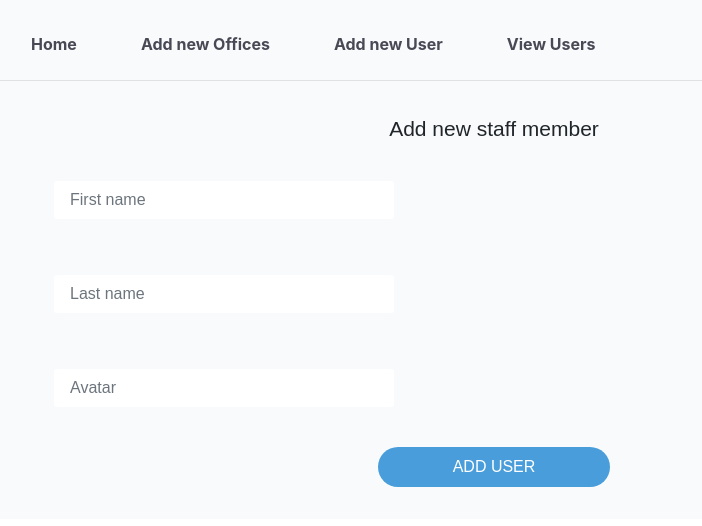
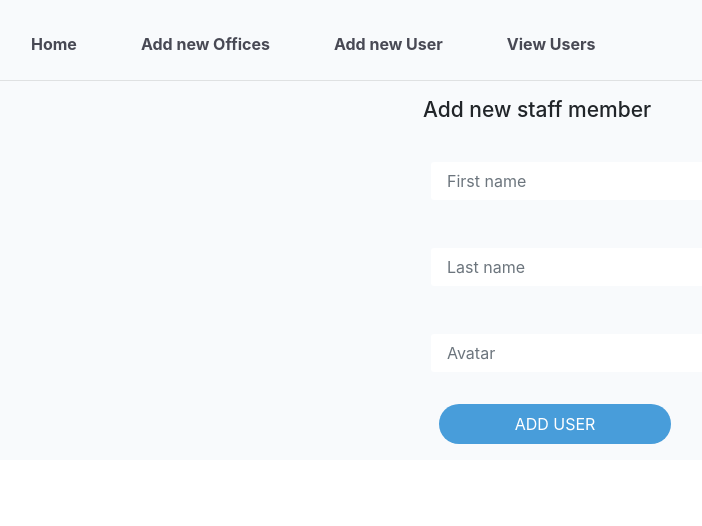
Before and after one commit to tony2tones/company-manager, an Angular app: page /add-new-user in a window 1280 px wide. Shown: the top 526 px of the page, without its empty margins (89-791 px from the left). Built offline with nearby package versions, Linux system fonts and the light colour scheme.

Commit message:
updated and algined some UI components

```diff
--- a/src/app/components/add-office/add-office.component.css
+++ b/src/app/components/add-office/add-office.component.css
@@ -1,3 +1,9 @@
+
+.content {
+  display: flex;
+  margin:auto 25%;
+  /* flex-direction: column; */
+}
 
 #officeProfile {
   text-align: center;
@@ -5,16 +11,13 @@
 }
 
 form {
-  display: flex;
-  flex-direction: column;
   font-family: sans-serif;
-  width: 70%;
   margin-left: 135px;
   margin-top: 35px;
 }
 
 .form-group {
-  text-align: center;
+  /* text-align: center; */
   /* width: 340px;
   height: 48px;
   border-radius: 8px;
--- a/src/app/components/add-office/add-office.component.html
+++ b/src/app/components/add-office/add-office.component.html
@@ -1,3 +1,4 @@
+<div class="content">
   <form [formGroup]="officeProfileForm">
     <h1 id="officeProfile">New office</h1>
     <div class="form-group">
@@ -118,7 +119,11 @@
     </div>
 
     <div class="form-group">
-    <button class="" [disabled]="!officeProfileForm.valid" (click)="onSubmit()">
+      <button
+        class=""
+        [disabled]="!officeProfileForm.valid"
+        (click)="onSubmit()"
+      >
         ADD OFFICE
       </button>
     </div>
@@ -155,3 +160,4 @@
       <button class="" (click)="addUser()">ADD USER</button>
     </div>
   </div>
+</div>
--- a/src/app/components/add-user/add-user.component.css
+++ b/src/app/components/add-user/add-user.component.css
@@ -1,25 +1,10 @@
+.content {
+  margin: auto 40%;
+}
 
 #officeProfile {
-  text-align: center;
+  /* text-align: center; */
   font-size: 21px;
-}
-
-form {
-  display: flex;
-  flex-direction: column;
-  font-family: sans-serif;
-  width: 70%;
-  margin-left: 135px;
-  margin-top: 35px;
-}
-
-.form-group {
-  text-align: center;
-  /* width: 340px;
-  height: 48px;
-  border-radius: 8px;
-  padding: 12px, 16px, 12px, 16px; */
-  /* background: #FFFFFF; */
 }
 
 .form-control {
--- a/src/app/components/add-user/add-user.component.html
+++ b/src/app/components/add-user/add-user.component.html
@@ -1,19 +1,44 @@
-<form [formGroup]="userForm"  >
+<div class="content">
+  <form [formGroup]="userForm">
     <h1 id="officeProfile">Add new staff member</h1>
     <div class="form-group">
       <label for=""></label>
-    <input type="text" class="form-control" formControlName="firstName" name="firstName" placeholder="First name" value="">
+      <input
+        type="text"
+        class="form-control"
+        formControlName="firstName"
+        name="firstName"
+        placeholder="First name"
+        value=""
+      />
     </div>
     <div class="form-group">
       <label for=""></label>
-    <input type="text" class="form-control" formControlName="lastName" name="lastName" placeholder="Last name" value="">
+      <input
+        type="text"
+        class="form-control"
+        formControlName="lastName"
+        name="lastName"
+        placeholder="Last name"
+        value=""
+      />
     </div>
     <div class="form-group">
       <label for=""></label>
-    <input type="text" class="form-control" formControlName="avatar" name="avatar" placeholder="Avatar" value="">
+      <input
+        type="text"
+        class="form-control"
+        formControlName="avatar"
+        name="avatar"
+        placeholder="Avatar"
+        value=""
+      />
     </div>
 
-  <div class="form-group ">
-    <button class="" [disabled]="!userForm.valid" (click)="addUser()">ADD USER</button>
+    <div class="form-group">
+      <button class="" [disabled]="!userForm.valid" (click)="addUser()">
+        ADD USER
+      </button>
     </div>
   </form>
+</div>
--- a/src/app/components/rooms/office-view.component.css
+++ b/src/app/components/rooms/office-view.component.css
@@ -1,5 +1,10 @@
 .container {
-    display: flex;
+    /* display: flex; */
     flex-wrap: wrap;
     align-items: flex-start;
 }
+
+.content {
+    display: flex;
+    flex-wrap: wrap;
+}
--- a/src/app/components/rooms/office-view.component.html
+++ b/src/app/components/rooms/office-view.component.html
@@ -1,5 +1,6 @@
+<div class="container">
   <h1>All Offices</h1>
-<div class="container">
+  <div class="content">
   <div *ngFor="let office of offices">
       <app-office-room
         [companyName]="office.companyName"
@@ -12,3 +13,4 @@
       ></app-office-room>
     </div>
   </div>
+</div>
```
Lines whose indentation alone changed are shown as unchanged.
